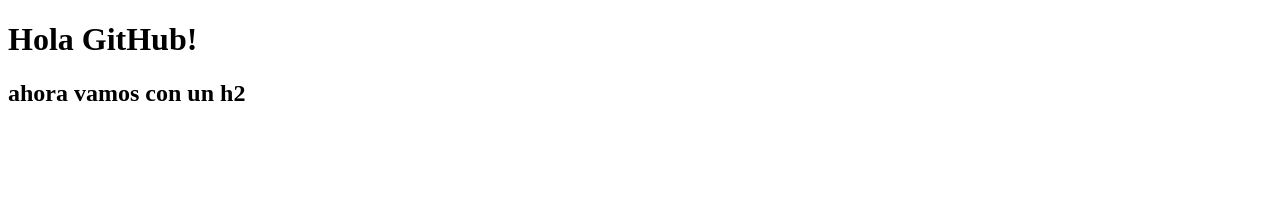
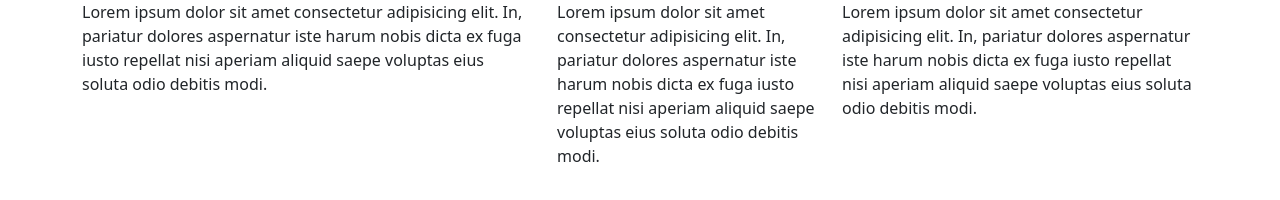
Before and after one commit to Schimizzi/prueba2, a plain HTML site: page index.html in a window 1280 px wide. Drawn offline with nearby package versions, Linux system fonts and the light colour scheme.

Commit message:
agrege my css

```diff
--- a/index.html
+++ b/index.html
@@ -4,9 +4,35 @@
     <meta charset="UTF-8">
     <meta name="viewport" content="width=device-width, initial-scale=1.0">
     <title>Prueba GitHub</title>
+    <!-- bootstrap css -->
+    <link href="https://cdn.jsdelivr.net/npm/bootstrap@5.3.1/dist/css/bootstrap.min.css" rel="stylesheet" integrity="sha384-4bw+/aepP/YC94hEpVNVgiZdgIC5+VKNBQNGCHeKRQN+PtmoHDEXuppvnDJzQIu9" crossorigin="anonymous">
+    <!-- my CSS -->
+    <link rel="stylesheet" href="css/style.css">
+  </head>
 </head>
 <body>
-    <h1>Hola GitHub!</h1>
-    <h2>ahora vamos con un h2 </h2>
+    <!-- container + row + col -->
+    <section class="container">
+        <div class="row">
+            <!-- breakpoint | total 12 columnas -->
+            <div class="col-lg-5 col-md-5 col-sm-12">
+                <p>Lorem ipsum dolor sit amet consectetur adipisicing elit. In, pariatur dolores aspernatur iste harum nobis dicta ex fuga iusto repellat nisi aperiam aliquid saepe voluptas eius soluta odio debitis modi.</p>
+
+            </div>
+            <div class="col-lg-3 col-md-3 col-sm-12">
+                <p>Lorem ipsum dolor sit amet consectetur adipisicing elit. In, pariatur dolores aspernatur iste harum nobis dicta ex fuga iusto repellat nisi aperiam aliquid saepe voluptas eius soluta odio debitis modi.</p>
+            </div>
+            <div class="col-lg-4 col-md-4 col-sm-12">
+                <p>Lorem ipsum dolor sit amet consectetur adipisicing elit. In, pariatur dolores aspernatur iste harum nobis dicta ex fuga iusto repellat nisi aperiam aliquid saepe voluptas eius soluta odio debitis modi.</p>
+
+            </div>
+        </div>
+    </section>
+
+
+
+    <!-- bootstrap js -->
+    <script src="https://cdn.jsdelivr.net/npm/bootstrap@5.3.1/dist/js/bootstrap.bundle.min.js" integrity="sha384-HwwvtgBNo3bZJJLYd8oVXjrBZt8cqVSpeBNS5n7C8IVInixGAoxmnlMuBnhbgrkm" crossorigin="anonymous"></script>
+
 </body>
 </html>
```
Also changed, not shown: css/style.css (added).
